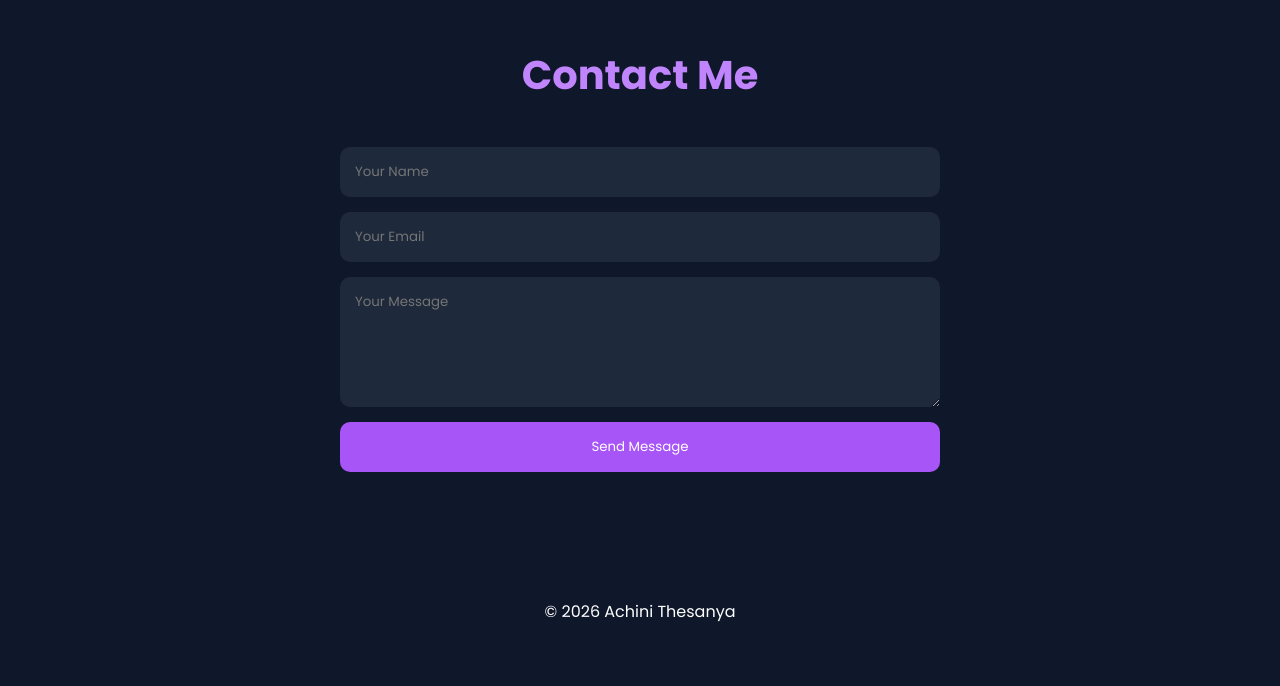
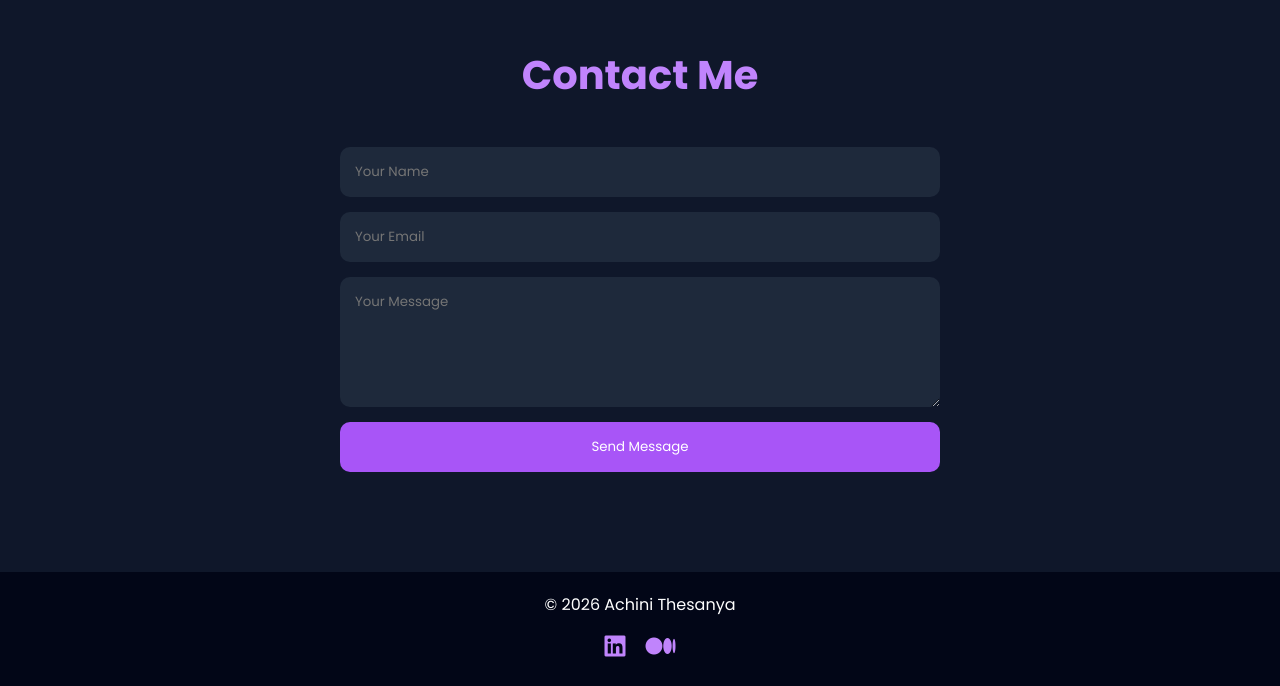
Before and after one commit to achiniThes/portfolio-website, a plain HTML site: page index.html in a window 1280 px wide. Shown: the part 4221-4907 px from the top of the page. Before the commit the page ends 4873 px from the top, so only its background shows below. Drawn offline with Linux system fonts and the light colour scheme.

Commit message:
Added footer links with icons

```diff
--- a/index.html
+++ b/index.html
@@ -339,6 +339,14 @@
 
     <footer>
         <p>© 2026 Achini Thesanya</p>
+        <div class="social-links">
+            <a href="https://www.linkedin.com/in/achini-pandipperuma-ab14ab411/" target="_blank">
+                <i class="fab fa-linkedin"></i>
+            </a>
+            <a href="https://medium.com/@achini.thesanya/following" target="_blank">
+                <i class="fab fa-medium"></i>
+            </a>
+        </div>
     </footer>
 
     <script src="script.js"></script>
--- a/style.css
+++ b/style.css
@@ -296,8 +296,22 @@ button:hover{
     background:#9333ea;
 }
 footer{
-    display: flex;
-    justify-content: center;
-    align-items: center;
-    height: 80px;
+    text-align:center;
+    padding:20px;
+    background:#020617;
 }
+.social-links{
+    margin-top:10px;
+    display:flex;
+    justify-content:center;
+    gap:20px;
+}
+.social-links a{
+    color:#c084fc;
+    font-size:1.5rem;
+    transition:0.3s;
+}
+.social-links a:hover{
+    color:#a855f7;
+    transform:translateY(-3px);
+}
```
